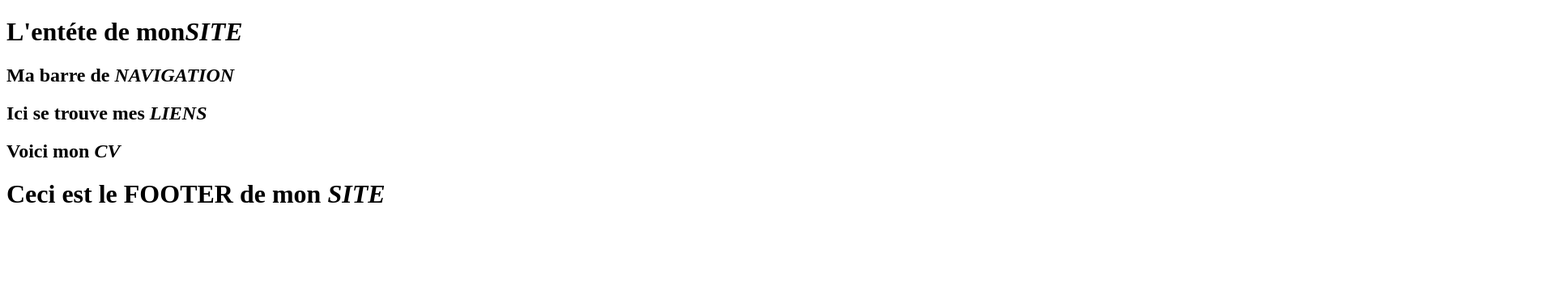
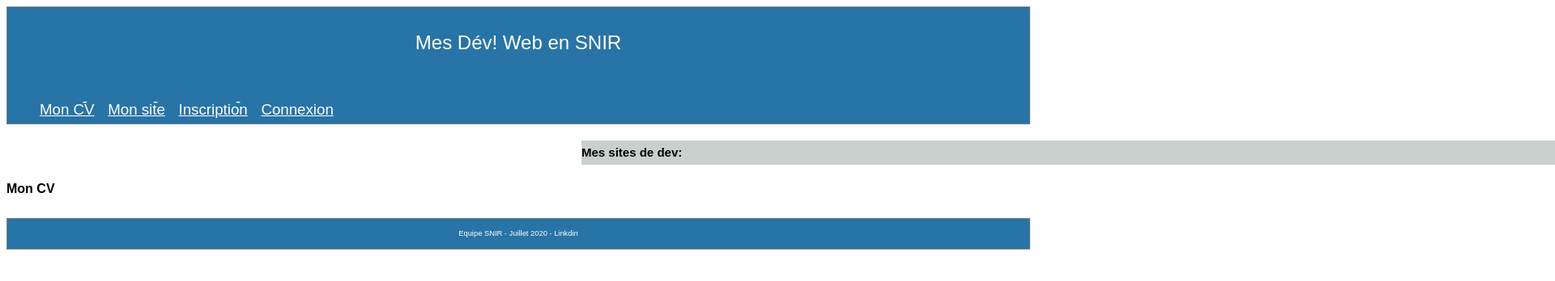
Before and after one commit to pauldecalf/code-html, a plain HTML site: page index.html in a window 1280 px wide. Shown: the top 348 px of the page at 81% size, 1920 px wide, since content can reach past the window. Drawn offline with Linux system fonts and the light colour scheme.

Commit message:
Defi 1 paul

```diff
--- /dev/null
+++ b/css.css
@@ -0,0 +1,70 @@
+
+			header {
+		border: 1px solid grey;
+		font-size: 100%;
+
+		background-color: #2874a6;
+		}
+			footer {
+		border: 1px solid grey;
+		font-size: 50%;
+		background-color: #2874a6;
+		}
+
+			body {
+		font-family: Arial, Helvetica, sans-serif;
+		}
+
+			h1 {
+		text-align: center;
+		color: black;
+		font-size: 2em;
+		font-style: italic;
+		font-weight: bold;
+		text-transform: capitalize;
+		line-height: 100%;
+		}
+
+
+			.size {
+
+		margin: 0px 0px 0px 0px 0px;
+		text-align: center;
+				font-weight: normal;
+		color: white;
+		line-height: 2;
+		}
+
+		.footer1 {
+
+		margin: 0px 0px 0px 0px 0px;
+		text-align: center;
+		font-weight: normal;
+		color: white;
+		line-height: 2;
+		}
+
+		.head1 {
+
+		color: white;
+		line-height: 2;
+
+				font-weight: normal;
+		position: relative;
+		top: 10px;
+		left: 20px;
+		}
+
+
+
+		nav {
+		background-color: #C7D0CC;
+		font-size: 15px;
+		color: black;
+		line-height: 2;
+		font-weight: normal;
+		position: relative;
+		top: 0px;
+		left: 710px;
+        font-weight: normal;
+		}
--- a/index.html
+++ b/index.html
@@ -3,7 +3,7 @@
 	<head>
 		<meta charset="utf-8" />
 		<title>BTS SNIR - Mon CV de Geek</title>
-
+		<link rel="stylesheet" type="text/css" href="css.css">
 	</head>
 
 	<!-- Debut du code HTML Visible -->
@@ -11,28 +11,28 @@
 		<body>
 
 		<header>
-			<h1><b>L'entéte de mon<i>SITE</i></b></h1>
+			<h2 class="size">Mes Dév! Web en SNIR</h2>
+			<h3 class="head1"><a class="head1" href="lien.fr">Mon CV</a> - <a class="head1"href="#">Mon site</a> - <a class="head1" href="#">Inscription</a> - <a class="head1" href="#">Connexion</a></h3>
+
 		</header>
 
 		<nav>
-			<h1><b>Ma barre de <i>NAVIGATION</i></b></h1>
+			<h4 class="dev">Mes sites de dev:</h4>
 		</nav>
 
 		<aside>
-			<h1><b>Ici se trouve mes<i> LIENS</i></b></h1>
+			<h4>Mon CV</h4>
 		</aside>
 
 		<section>
-			<h1><b>Voici mon <i>CV</i></b></h1>
+			<h1>  <!--rien --></h1>
 		</section>
 
 
 		<footer>
-			<h1><b>Ceci est le FOOTER de mon <i>SITE</i></b></h1>
+			<h3 class="footer1">Equipe SNIR - Juillet 2020 - Linkdin</h3>
 		</footer>
 
+		</body>
 
-
-
-		</body>
 </html>
```
